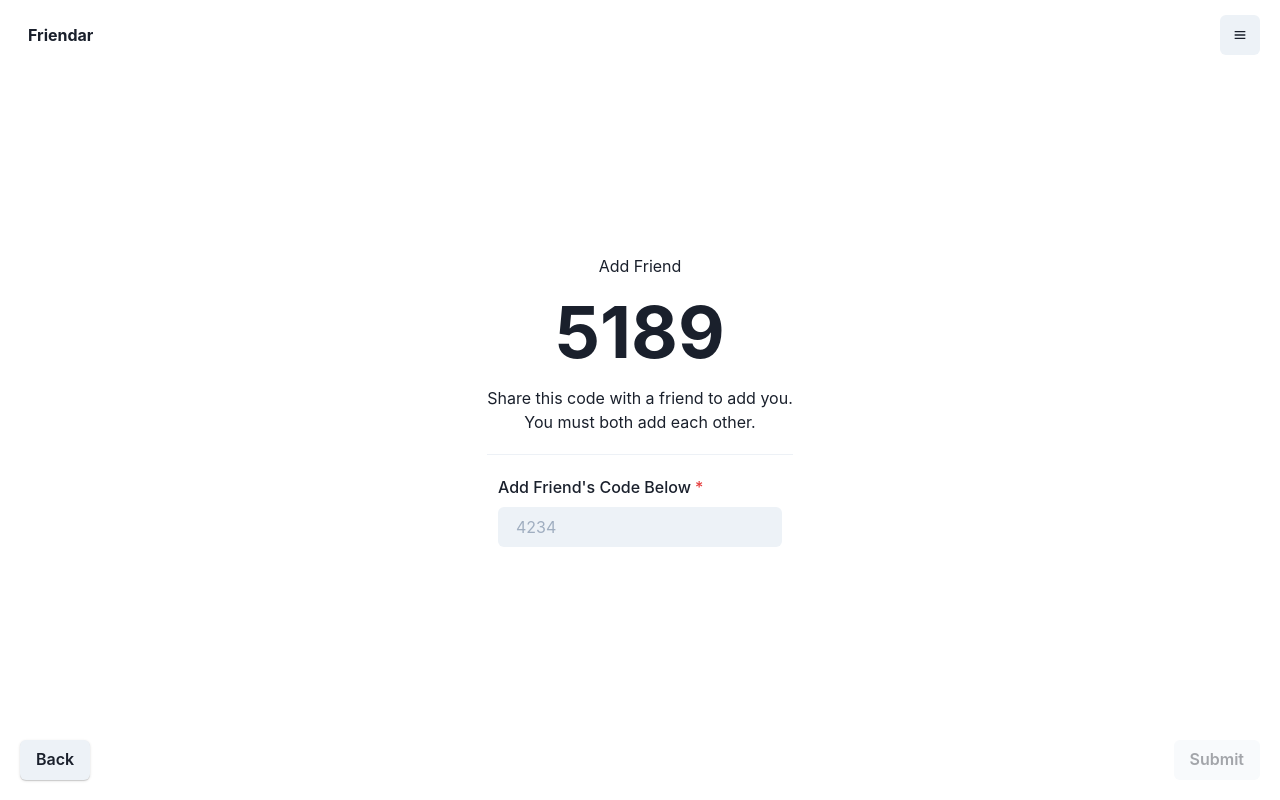
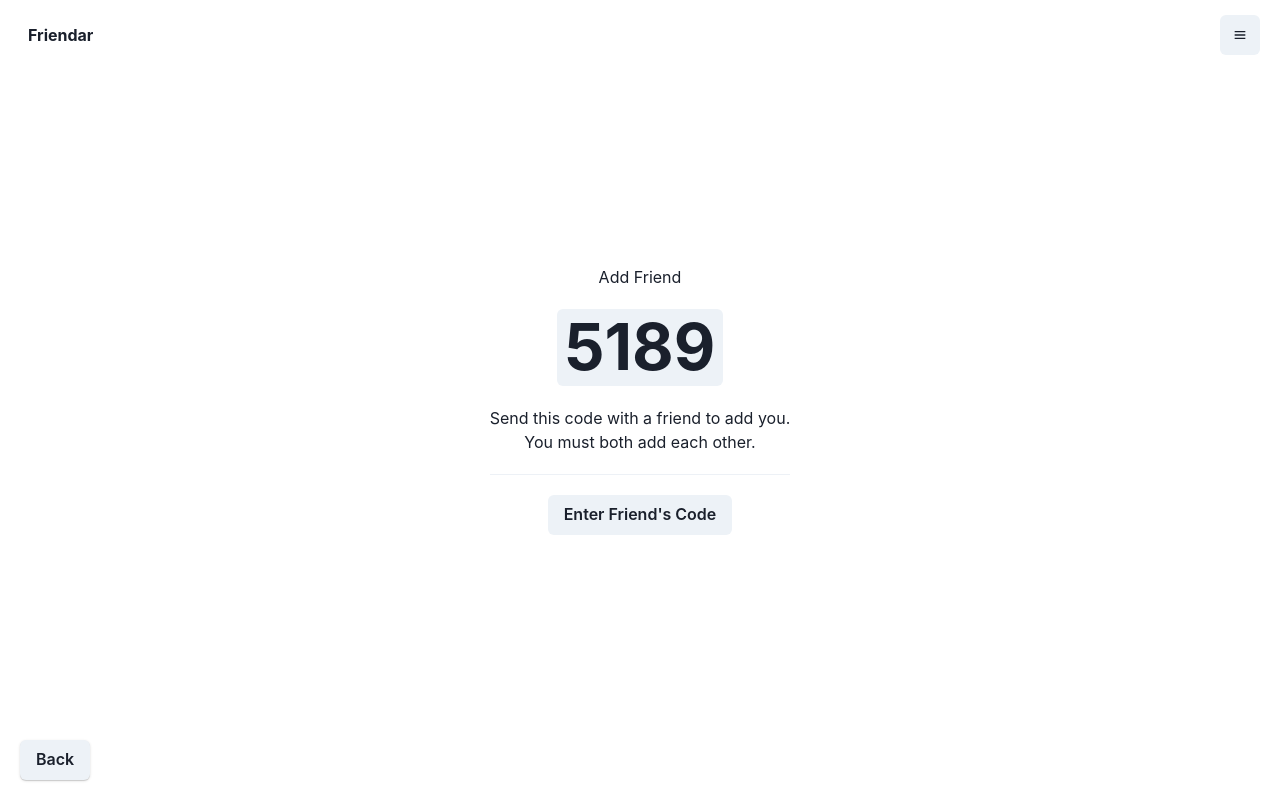
Before and after one commit to thefreymaster/react-tracker, a React (Create React App) app: page /add in a window 1280 px wide. Built offline with nearby package versions, Linux system fonts and the light colour scheme; no server answers; what react-mapbox-gl would draw is missing.

Commit message:
adding avatar map

```diff
--- a/src/components/AddFriend/index.jsx
+++ b/src/components/AddFriend/index.jsx
@@ -1,4 +1,4 @@
-import { Box, Divider, FormControl, FormLabel, Input, Text } from '@chakra-ui/react';
+import { Tag, Box, Button, Divider, FormControl, FormLabel, Input, Text } from '@chakra-ui/react';
 import { Field, Form, Formik } from 'formik';
 import React from 'react';
 import { useState } from 'react';
@@ -25,7 +25,8 @@ const AddFriend = () => {
     const { uid } = user;
     const history = useHistory()
 
-    const [key, setKey] = useState(generateKey())
+    const [key, setKey] = useState(generateKey());
+    const [showForm, setShowForm] = useState(false);
     useEffect(() => {
         addFriendCode({
             postData: {
@@ -40,12 +41,19 @@ const AddFriend = () => {
         <Wrapper>
             <Box display="flex" justifyContent="center" alignItems="center" flexDir="column">
                 <Text>Add Friend</Text>
-                <Text fontSize="72px" fontWeight="bold">{key}</Text>
-                <Text>Share this code with a friend to add you.</Text>
+                <Box padding="10px" />
+                <Tag>
+                    <Text fontSize="64px" fontWeight="bold">{key}</Text>
+                </Tag>
+                <Box padding="10px" />
+                <Text>Send this code with a friend to add you.</Text>
                 <Text>You must both add each other.</Text>
                 <Box padding="10px" />
                 <Divider />
                 <Box padding="10px" />
+                {
+                    showForm ? (
+                        <>
                             <Formik initialValues={{ code: '' }}>
                                 {(props) => {
                                     return (
@@ -54,16 +62,21 @@ const AddFriend = () => {
                                                 {({ field, form }) => (
                                                     <FormControl isRequired>
                                                         <FormLabel htmlFor="code">Add Friend's Code Below</FormLabel>
-                                            <Input maxLength={4} {...field} variant="filled" id="code" placeholder="4234" autoCorrect={false} _autofill={false} />
+                                                        <Input maxLength={4} {...field} variant="filled" id="code" placeholder="Four digit code" autoCorrect={false} _autofill={false} />
                                                     </FormControl>
                                                 )}
                                             </Field>
-                                <AbsoluteButton left={20} right="none" onClick={() => history.goBack()}>Back</AbsoluteButton>
                                             <AbsoluteButton disabled={validate({ values: props.values, key })} onClick={() => readFriendCode({ key: props.values.code, uid, dispatch, history })}>Submit</AbsoluteButton>
                                         </Form>
                                     )
                                 }}
                             </Formik>
+                        </>
+                    ) : (
+                        <Button onClick={() => setShowForm(true)}>Enter Friend's Code</Button>
+                    )
+                }
+                <AbsoluteButton left={20} right="none" onClick={() => history.goBack()}>Back</AbsoluteButton>
             </Box>
         </Wrapper>
     )
--- a/src/components/UsersMap/index.jsx
+++ b/src/components/UsersMap/index.jsx
@@ -3,7 +3,7 @@ import ReactMapboxGl, { Marker } from 'react-mapbox-gl';
 import React, { useEffect } from 'react';
 import { useGlobalState } from '../../providers/root';
 import { Redirect } from 'react-router-dom';
-import { Avatar, Spinner } from '@chakra-ui/react';
+import { Avatar, AvatarGroup, Spinner } from '@chakra-ui/react';
 import AbsoluteButton from '../../common/AbsoluteButton';
 import { useHistory, useParams } from 'react-router-dom';
 
@@ -26,7 +26,7 @@ const UserMap = () => {
         )
     }
     if (!coordinates.hasCoordinates) {
-        if(id){
+        if (id) {
             return (
                 <Redirect to={`/request/${id}`} />
             )
@@ -50,7 +50,7 @@ const defaultState = {
 
 const MapContainer = (props) => {
     let viewportObj;
-    const { coordinates, authorizedUsers } = useGlobalState();
+    const { coordinates, authorizedUsers, firebase } = useGlobalState();
     const { latitude, longitude } = coordinates;
     const { id } = useParams();
 
@@ -81,7 +81,7 @@ const MapContainer = (props) => {
     const [viewport, setViewport] = React.useState();
     const history = useHistory();
 
-    if(!viewport){
+    if (!viewport) {
         return <Spinner />
     }
     return (
@@ -94,14 +94,20 @@ const MapContainer = (props) => {
                 }}
                 center={[viewport.longitude, viewport.latitude]}
                 zoom={[viewport.zoom]}
-                // onMoveEnd={(stop) => {
-                //     setViewport({ ...viewportObj, latitude: stop.transform.center.lat, longitude: stop.transform.center.lng })
-                // }}
+            // onMoveEnd={(stop) => {
+            //     setViewport({ ...viewportObj, latitude: stop.transform.center.lat, longitude: stop.transform.center.lng })
+            // }}
             >
                 <MarkerContainer coordinates={props.coordinates} />
                 <FriendsContainer setViewport={setViewport} viewport={viewport} />
             </Map>
             <AbsoluteButton onClick={() => history.push('/add')}>Add Friend</AbsoluteButton>
+            <AvatarGroup size="md" max={4} style={{ position: 'absolute', bottom: 20, left: 20 }}>
+                <Avatar onClick={() => setViewport({ ...viewportObj, latitude, longitude })} src={firebase.user.photoURL} />
+                {Object.entries(authorizedUsers).map(([key, value]) => (
+                    <Avatar onClick={() => setViewport({ ...viewportObj, latitude: coordinates.latitude, longitude: coordinates.longitude })} src={value.avatarUrl} />
+                ))}
+            </AvatarGroup>
         </>
     )
 }
--- a/src/components/Welcome/index.jsx
+++ b/src/components/Welcome/index.jsx
@@ -60,7 +60,7 @@ const Welcome = () => {
                         <Box display="flex" flexDir="column" justifyContent="center" alignItems="center">
                             <Font fontWeight={900} fontSize={isMobile ? 72 : 124} variant="primary">Friendar</Font>
                             <Font fontWeight={600} fontSize={18}>Keep track of friends</Font>
-                            <Box mt={5} display="flex" flexDir="row">
+                            <Box mt={5} display="flex" flexDir={isMobile ? "column" : "row"}>
                                 <Button size="lg" colorScheme={PRIMARY_COLOR_SCHEME} disabled={firebase.isValidatingAuthentication} onClick={() => signInWithGoogle(dispatch, showSuccessToast)}>Sign Up With Google</Button>
                                 <Box mr={5} />
                                 <Button size="lg" colorScheme={PRIMARY_COLOR_SCHEME} disabled={firebase.isValidatingAuthentication} onClick={() => signInWithGoogle(dispatch, showSuccessToast)}>Sign In With Google</Button>
```
Lines whose indentation alone changed are shown as unchanged.
